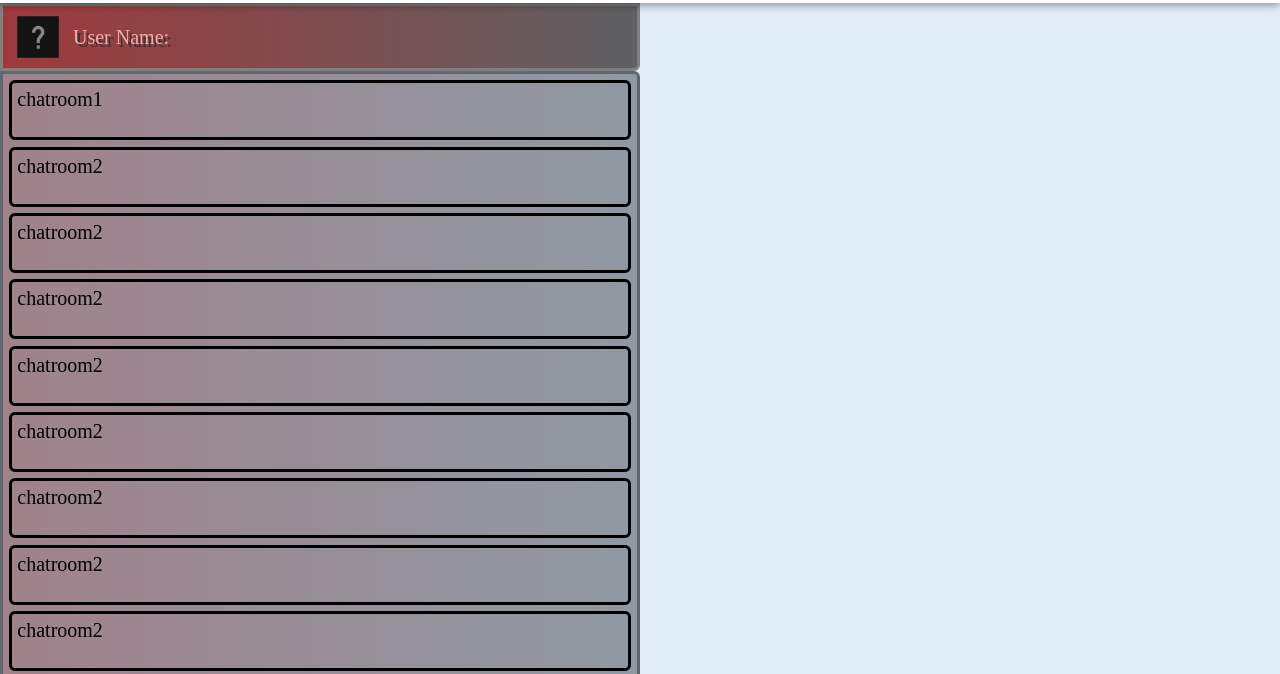
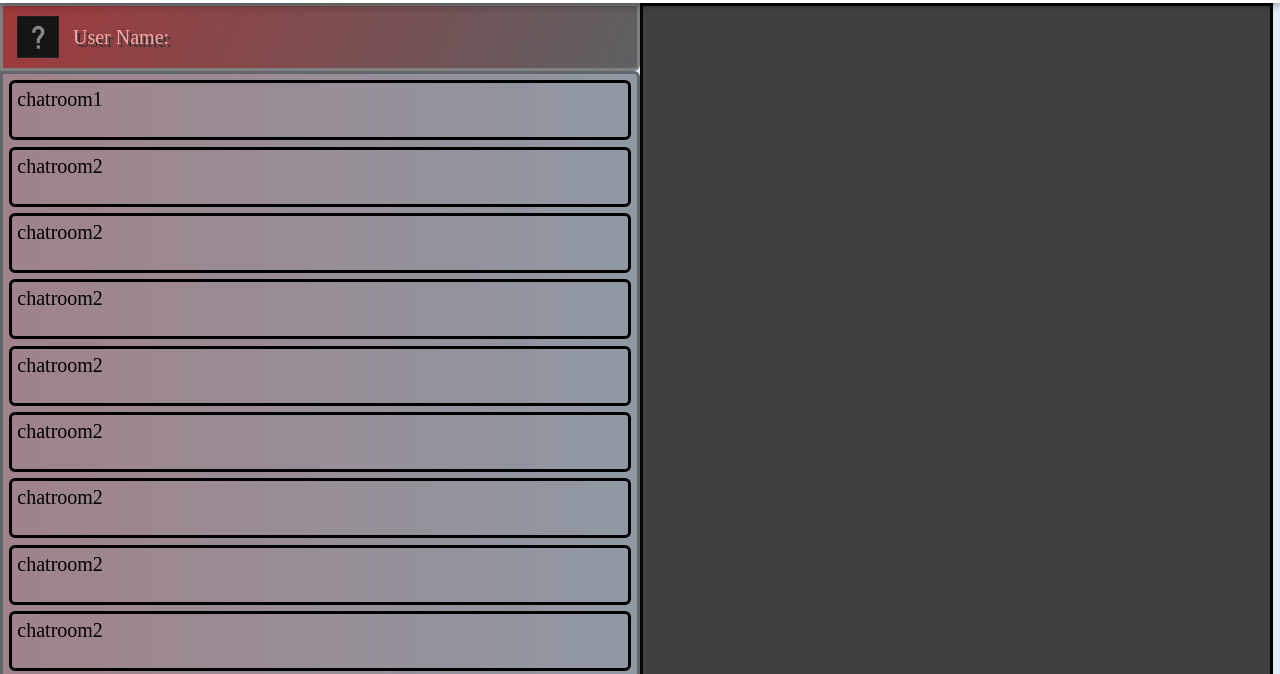
Before and after one commit to jiho5993/open_source_chat_B-02, a plain HTML site: page cazs_html/main.html in a window 1280 px wide. Shown: the part 67-741 px from the top of the page. Drawn offline with Linux system fonts and the light colour scheme.

Commit message:
web skell

```diff
--- a/cazs_html/main.html
+++ b/cazs_html/main.html
@@ -10,6 +10,7 @@
             box-sizing: border-box;
         }
         body {
+            position: relative;
             background-color: #E0ECF8;
         }
 
@@ -65,7 +66,7 @@
             padding: 10px;
             margin: 70px 0px 0px 0px;
             border-radius: 0px 0px 6px 0px;
-            background: linear-gradient( 90deg, rgb(255,0,0, 0.4) 1%, rgb(255,0,0,0) );
+            background: linear-gradient( 115deg, rgb(255,0,0, 0.4) 1px, rgb(255,0,0,0) );
             border-color: #808080;
             border-style: solid;
             background-color: #5e6063;
@@ -144,6 +145,20 @@
 
 
         }
+        /* chat & edit profile */
+
+        #wrap4 {
+            position: fixed;
+            left: 50%;
+            box-sizing: content-box;
+            width: 49%;
+            min-height: 800px;
+            max-height: auto;
+            margin: 70px 0px 0px 0px;
+            border: 3px;
+            border-style: solid;
+            background-color: rgb(62, 64, 66);
+        }
     </style>
 
 </head>
@@ -180,6 +195,9 @@
 
             </ul>
         </div>
+    <div id="wrap4">
+
+    </div>
 
 
 </body>
```
